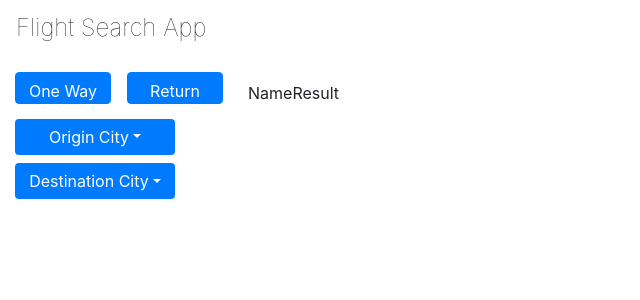
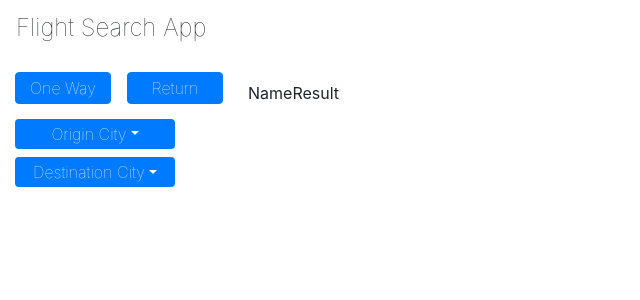
Before and after one commit to BordekarDarshan/FlightSearch, a React (Create React App) app: page / in a window 1280 px wide. Shown: the top 300 px of the page, without its empty margins (0-640 px from the left). Built offline with nearby package versions, Linux system fonts and the light colour scheme; no server answers.

Commit message:
[ Darshan ] | CSS Improved

```diff
--- a/src/components/BookFlight/BookFlight.css
+++ b/src/components/BookFlight/BookFlight.css
@@ -5,3 +5,12 @@
   margin: 2%;
   order: 2;
 }
+
+@media screen and (max-width: 900px) {
+  .flightScheduleWrapper {
+    display: flex;
+    flex-flow: column;
+    justify-content: center;
+    align-items: center;
+  }
+}
--- a/src/components/Button/CustomButton.css
+++ b/src/components/Button/CustomButton.css
@@ -1,4 +1,8 @@
 .btnTab {
   width: 6em;
-  max-height: 2em;
 }
+
+.btn {
+  font-weight: lighter !important;
+  padding: 3px 0 !important;
+}
--- a/src/components/Button/CustomButton.jsx
+++ b/src/components/Button/CustomButton.jsx
@@ -3,8 +3,10 @@ import "./CustomButton.css";
 
 function CustomButton({ children, ...other }) {
   return (
-    <div className="btn btn-primary btnTab" {...other}>
-      {children}
+    <div className="customButtonWrapper">
+      <span className="btn btn-primary btnTab" {...other}>
+        {children}
+      </span>
     </div>
   );
 }
--- a/src/components/FlightCard/FlightCard.css
+++ b/src/components/FlightCard/FlightCard.css
@@ -32,3 +32,17 @@
   display: flex;
   justify-content: space-between;
 }
+
+@media screen and (max-width: 900px) {
+  .flightCardWrapper {
+    width: 25rem;
+    display: flex;
+    flex-direction: column !important;
+  }
+  .flightId,
+  .flightDuration,
+  .payment {
+    width: 100%;
+    margin: 2% 0 2% 0;
+  }
+}
```
